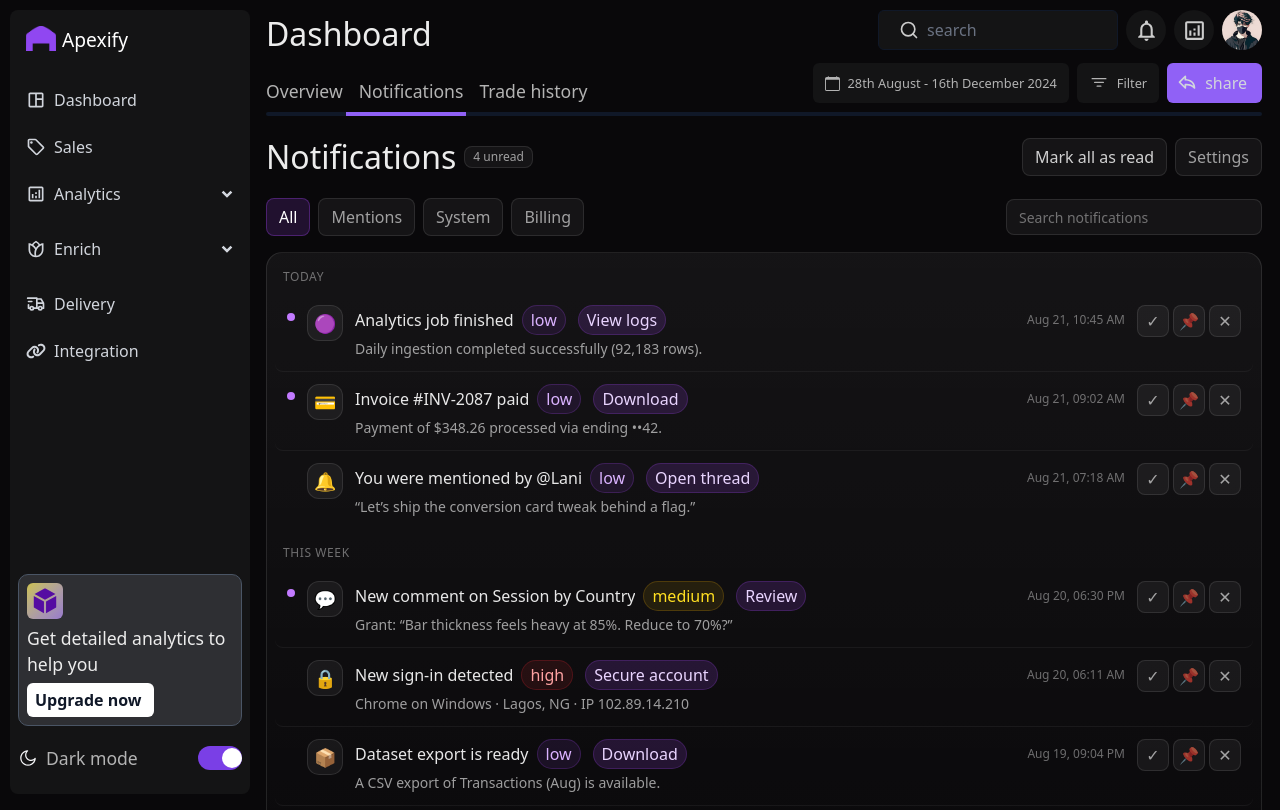
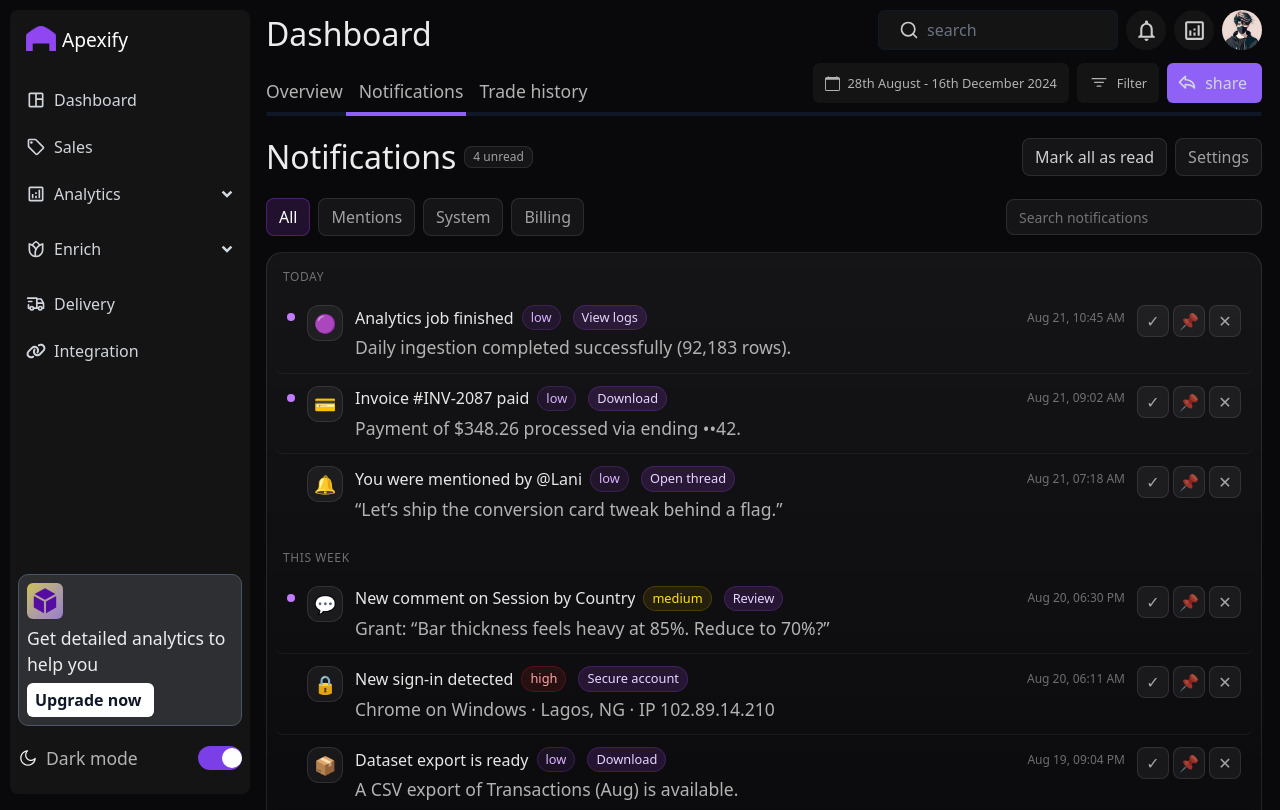
Before and after one commit to KelvinOmoluyi/Dashboard, a React (Vite) app: page /dashboard/notifications in a window 1280 px wide. Built offline with nearby package versions, Linux system fonts and the light colour scheme.

Commit message:
adjusted general styling

```diff
--- a/pages/Notifications.jsx
+++ b/pages/Notifications.jsx
@@ -76,7 +76,7 @@ const Notifications = () => {
             </div>
         </div>
 
-      {/* Tabs */}
+
       <div className="flex items-center gap-2">
         {tabOrder.map((t) => (
           <button
@@ -103,7 +103,7 @@ const Notifications = () => {
         </div>
       </div>
 
-      {/* List */}
+
       <div className="rounded-2xl border border-white/10 bg-gradient-to-b from-white/5 to-transparent p-2">
         {Object.entries(grouped).map(([section, arr]) =>
           arr.length ? (
@@ -118,7 +118,7 @@ const Notifications = () => {
                     key={n.id}
                     className="flex items-start gap-3 p-3 rounded-lg hover:bg-white/[0.04] transition"
                   >
-                    {/* Unread dot */}
+
                     <span
                       className={
                         "mt-2 h-2 w-2 rounded-full " +
@@ -126,27 +126,29 @@ const Notifications = () => {
                       }
                     />
 
-                    {/* Icon bubble */}
+
                     <div className="shrink-0 h-9 w-9 rounded-xl flex items-center justify-center bg-white/5 border border-white/10">
                       <span className="text-lg">{typeIcon[n.type] || "🔔"}</span>
                     </div>
 
-                    {/* Main */}
+
                     <div className="min-w-0 flex-1">
                       <div className="flex items-center gap-2">
                         <div className="truncate text-white/90">{n.title}</div>
                         <span
-                          className={
-                            "text-xxs px-2 py-0.5 rounded-full " +
+                        style={{ fontSize: "0.8rem", fontWeight: 500 }}
+                        className={
+                            "px-2 py-0.5 rounded-full " +
                             (priorityPill[n.priority] || "bg-white/5 text-white/50 border border-white/10")
-                          }
+                        }
                         >
                           {n.priority}
                         </span>
                         {n.cta?.label && (
                           <a
+                            style={{ fontSize: "0.8rem", fontWeight: 500 }}
                             href={n.cta.href}
-                            className="ml-1 text-xxs px-2 py-0.5 rounded-full bg-purple-500/15 text-purple-200 border border-purple-500/20 hover:bg-purple-500/25"
+                            className="ml-1 px-2 py-0.5 rounded-full bg-purple-500/15 text-purple-200 border border-purple-500/20 hover:bg-purple-500/25"
                           >
                             {n.cta.label}
                           </a>
@@ -161,12 +163,12 @@ const Notifications = () => {
                           })}
                         </span>
                       </div>
-                      <div className="mt-1 text-sm text-white/60 line-clamp-2">
-                        {n.message}
+                      <div className="mt-1 line-clamp-2">
+                        <p>{n.message}</p>
                       </div>
                     </div>
 
-                    {/* Row actions */}
+
                     <div className="flex gap-1">
                       <button
                         title="Mark as read"
```
